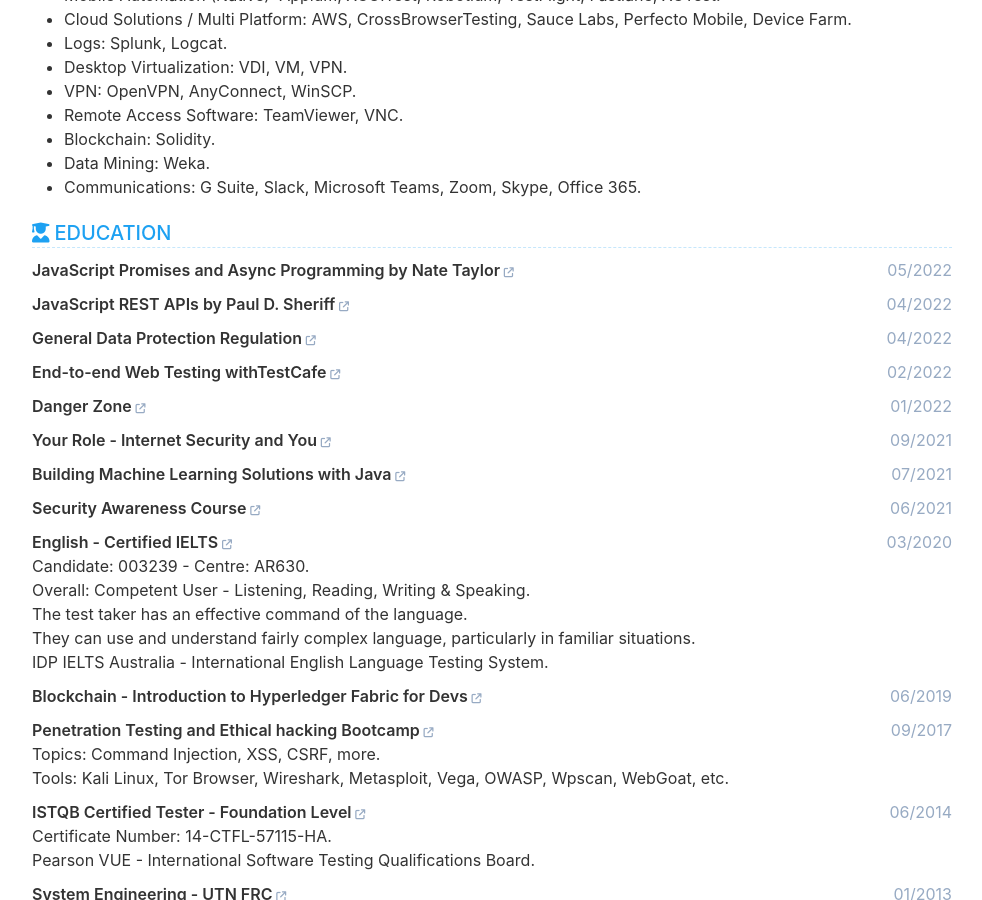
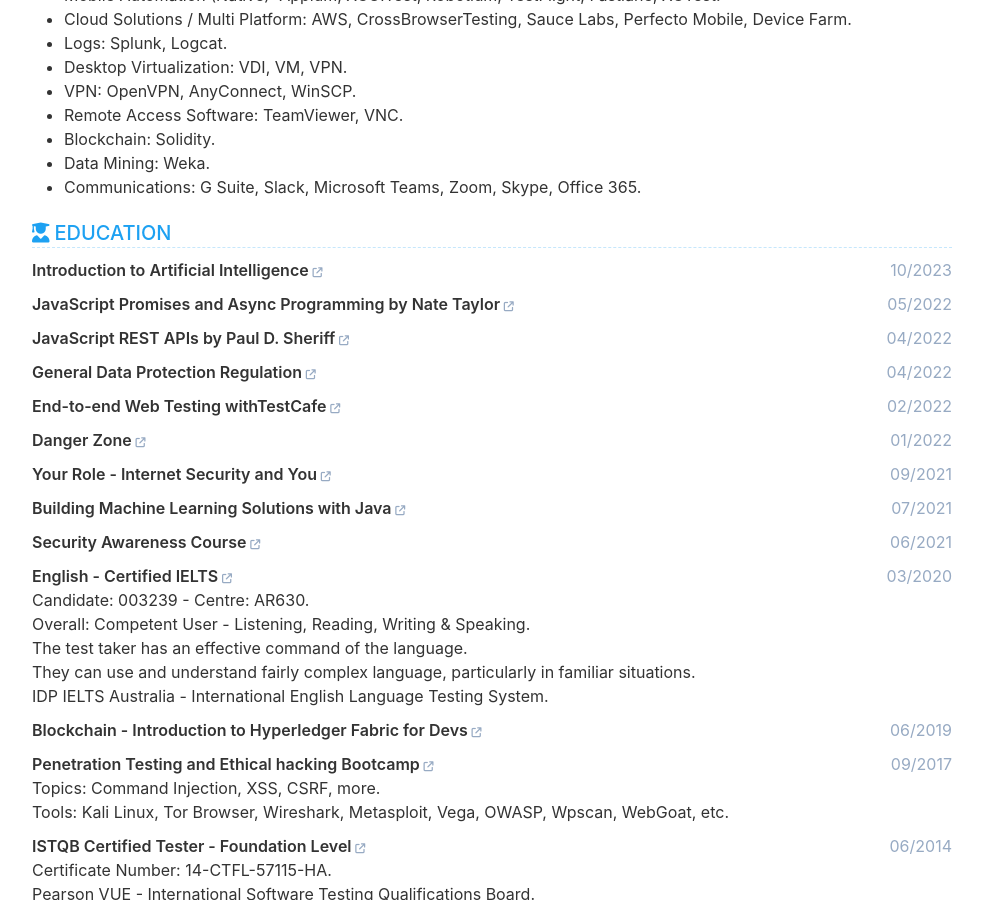
Before and after one commit to cvera08/full-resume, a Jekyll site: the page built from index.html, in a window 1280 px wide and 900 px high, scrolled down 4526 px. Shown: the whole window, without its empty margins (148-1130 px from the left). Built offline with Jekyll 4.4.1, drawn with Linux system fonts in a browser that asks for light colours.

```diff
--- a/_data/data.yml
+++ b/_data/data.yml
@@ -289,6 +289,13 @@ education:
   description: |
 
   items:
+    - institution: Introduction to Artificial Intelligence
+      link: 'https://www.simplilearn.com/skillup-certificate-landing?token=eyJjb3Vyc2VfaWQiOiI5MzIiLCJjZXJ0aWZpY2F0ZV91cmwiOiJodHRwczpcL1wvY2VydGlmaWNhdGVzLnNpbXBsaWNkbi5uZXRcL3NoYXJlXC90aHVtYl80NjE0NTI2XzE2OTg2ODA3MDAucG5nIiwidXNlcm5hbWUiOiJDYXJsb3MgVmVyYSJ9'
+      date: 10/2023
+      major:
+      degree:
+      description: |
+
     - institution: JavaScript Promises and Async Programming by Nate Taylor
       link: 'https://app.pluralsight.com/library/courses/javascript-promises-async-programming'
       date: 05/2022
```
